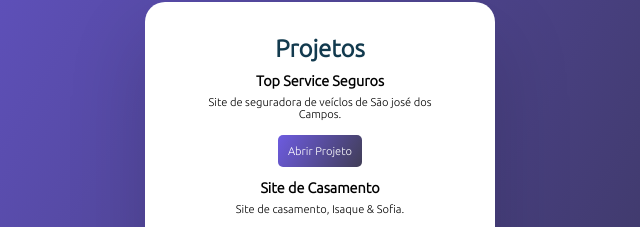
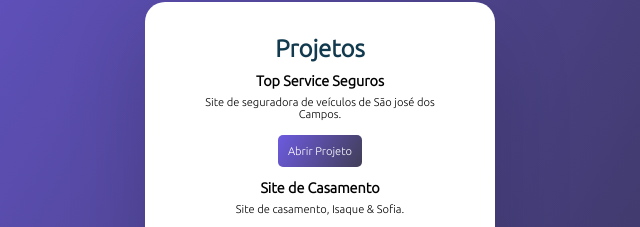
Before and after one commit to isaquesene/senecardprofile, a plain HTML site: page Projetos.html in a window 1280 px wide. Shown: the part 173-400 px from the top of the page, 320-960 px from the left. Drawn offline with Linux system fonts and the light colour scheme; a web font is replaced by a local one.

Commit message:
Update Projetos.html

```diff
--- a/Projetos.html
+++ b/Projetos.html
@@ -20,7 +20,7 @@
                     <h2>Projetos</h2>
 
                     <h3>Top Service Seguros</h3>
-                    <p>Site de seguradora de veíclos de São josé dos Campos.</p>
+                    <p>Site de seguradora de veículos de São josé dos Campos.</p>
                     <a href="http://topservice.epizy.com/home.php"><button class="btn">Abrir Projeto</button></a>
 
 
```
